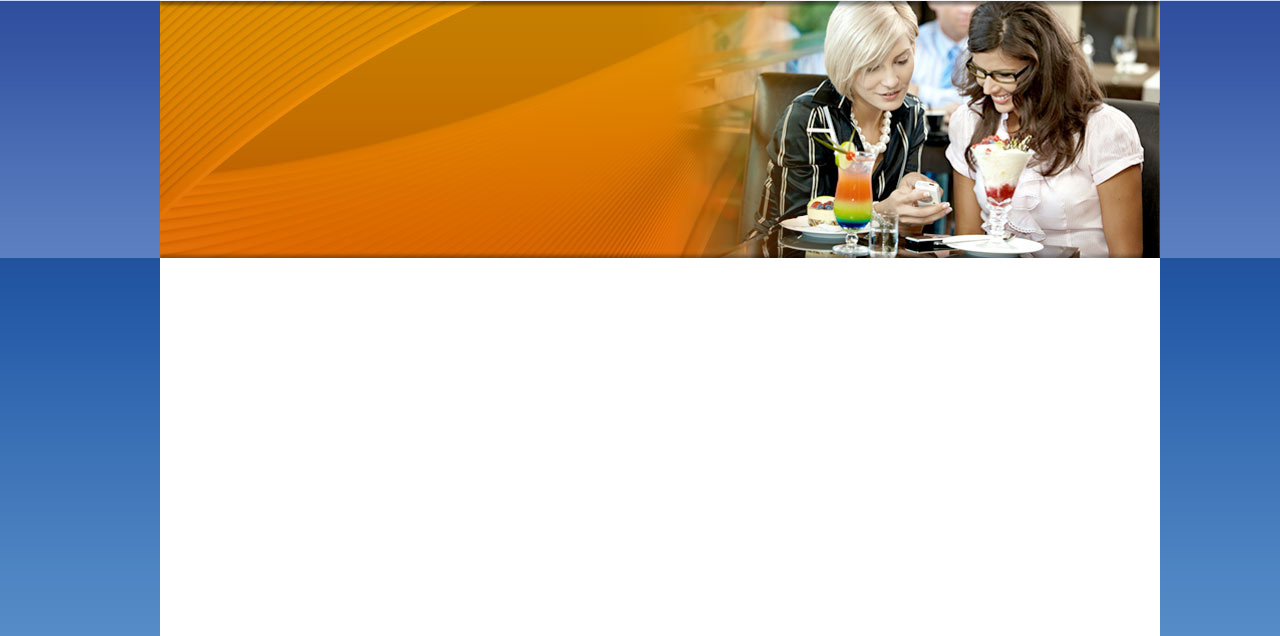
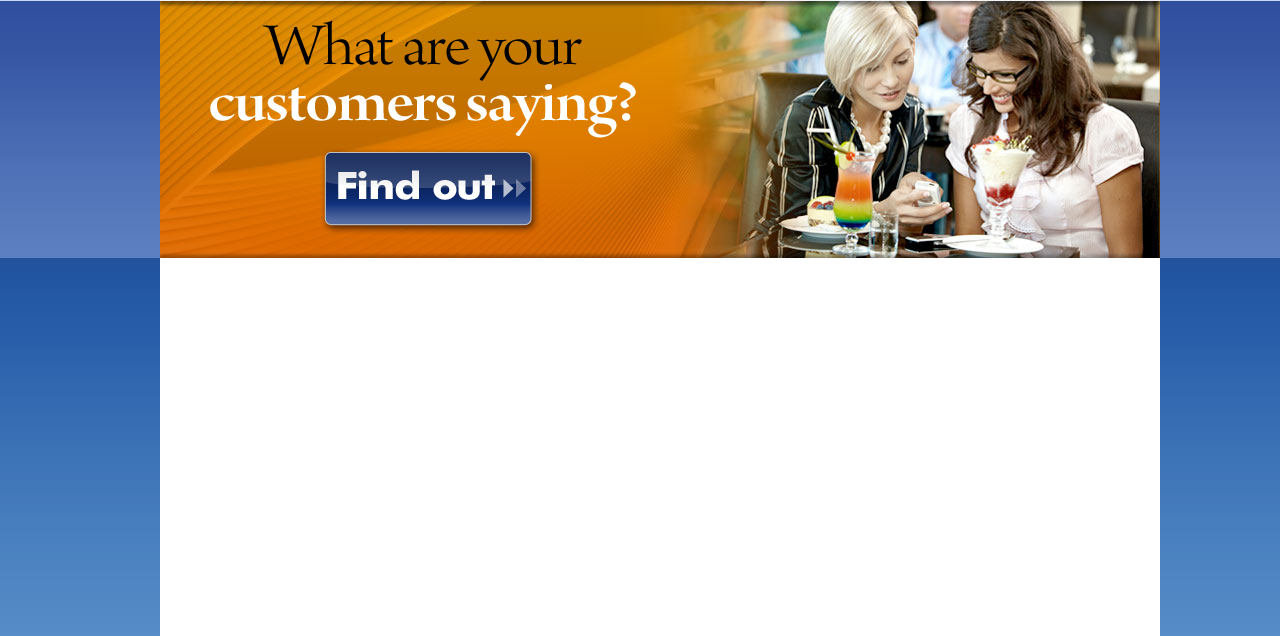
Before and after one commit to cbeck/YellowBot, a PHP site: page / in a window 1280 px wide. Shown: the part 124-760 px from the top of the page. Run offline with PHP 8.4, Linux system fonts and the light colour scheme; some libraries are stand-ins or nearby versions.

Commit message:
new buttons

```diff
--- a/web/index.html
+++ b/web/index.html
@@ -31,7 +31,13 @@
         </ul>
       </div>
     </div>
-    <div id="splash" class="container_12"></div>
+    <div id="splash" class="container_12">
+      <div class="grid_6">
+        <img src="images/what-are-they-saying.png"/>
+        <div class="center"><a href="#"><img src="images/btn-find-out.png"/></a></div>
+      </div>
+      <div class="grid_6"></div>
+    </div>
     <div id="main" class="container_12">
       <div class="content_box"></div>
       <div class="content_box"></div>
--- a/web/stylesheets/styles.css
+++ b/web/stylesheets/styles.css
@@ -1,4 +1,9 @@
 body {background: #5d93cb url(../images/bg-body.png) repeat-x top left;}
+
+.center {
+  margin: 0 auto;
+  text-align: center;
+}
 
 #canvas {
   min-height: 1000px;
@@ -38,6 +43,14 @@ h1#logo {
   padding: 20px;
 }
 
+#splash img {
+  margin-left:20px;
+}
+
+#splash div.center {
+  margin-top: 10px;
+}
+
 #main {
   background-color: #fff;
   min-height: 300px;
```
Also changed, not shown: web/images/btn-find-out.png (added), web/images/what-are-they-saying.png (added).
